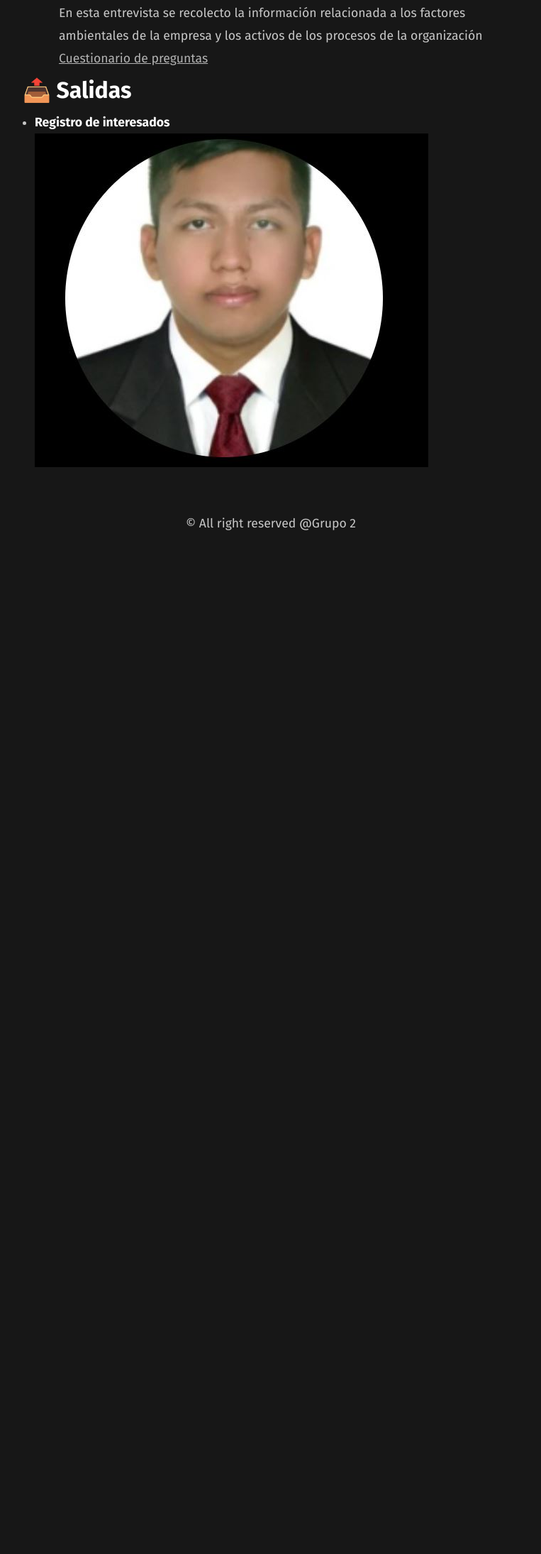
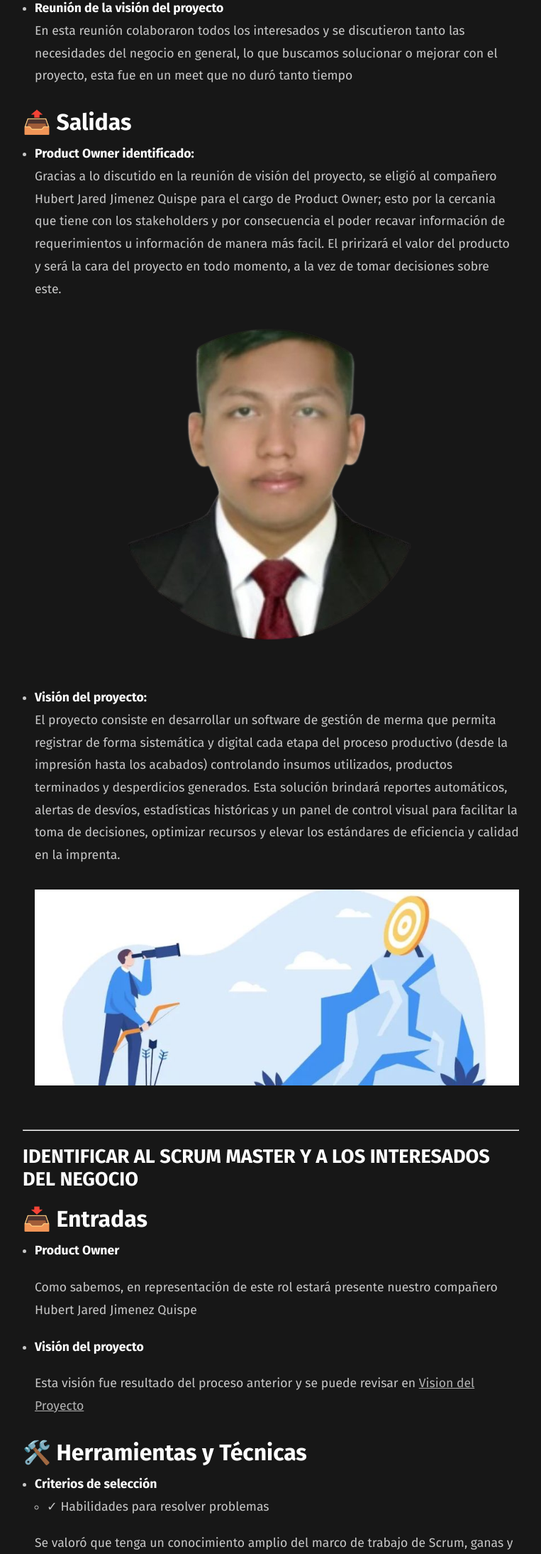
Before and after one commit to AnLiu69/blog_software_merma, an Astro site: page /posts/AvanceSprint in a window 1280 px wide. Shown: the part 611-2800 px from the top of the page at 71% size, without its empty margins (258-1021 px from the left). Before the commit the page ends 1397 px from the top, so only its background shows below. Built offline with nearby package versions, Linux system fonts and the light colour scheme; Astro itself is replaced by a stand-in of ours.

Commit message:
Subiendo proceso 1 y 2 Sprint 1

```diff
--- a/src/pages/posts/AvanceSprint.md
+++ b/src/pages/posts/AvanceSprint.md
@@ -4,23 +4,115 @@ title: "Avances por sprint"
 order: 6
 ---
 
+<h1 id="sprint-1">SPRINT 1</h1>
+
 ### CREAR LA VISIÓN DEL PROYECTO
 
 ## 📥 Entradas
 
 - **Caso de negocio del proyecto**
-    ##
-    HILMART Industria Gráfica S.A. es una empresa especializada en ofrecer soluciones integrales en el área de las artes gráficas. Con una amplia experiencia en el sector, se ha consolidado como un aliado estratégico para sus clientes, brindando servicios de impresión de alta calidad, corte de precisión, doblado y acabados personalizados, adaptándose a las necesidades específicas de cada proyecto.
-
+  ##
+  HILMART Industria Gráfica S.A. es una empresa especializada en ofrecer soluciones integrales en el área de las artes gráficas. Con una amplia experiencia en el sector, se ha consolidado como un aliado estratégico para sus clientes, brindando servicios de impresión de alta calidad, corte de precisión, doblado y acabados personalizados, adaptándose a las necesidades específicas de cada proyecto.
+##
 ## 🛠️ Herramientas y Técnicas
 
 - **Reunión de la visión del proyecto**
-  - ✓ Cuestionarios y encuestas
-    - **Entrevista realizada al gerente:**
-    En esta entrevista se recolecto la información relacionada a los factores ambientales de la empresa y los activos de los procesos de la organización
-    [Cuestionario de preguntas](https://drive.google.com/file/d/185SsD_mluJr5nOuaApIf8bq4qmznVv9B/view?usp=drive_link)
+En esta reunión colaboraron todos los interesados y se discutieron tanto las necesidades del negocio en general, lo que buscamos solucionar o mejorar con el proyecto, esta fue en un meet que no duró tanto tiempo
+##
+## 📤 Salidas
+
+- **Product Owner identificado:**
+Gracias a lo discutido en la reunión de visión del proyecto, se eligió al compañero Hubert Jared Jimenez Quispe para el cargo de Product Owner; esto por la cercania que tiene con los stakeholders y por consecuencia el poder recavar información de requerimientos u información de manera más facil. El pririzará el valor del producto y será la cara del proyecto en todo momento, a la vez de tomar decisiones sobre este.
+![Foto del Product Owner](/OWNER-NEW.png)
+##
+- <span id="vision-proyecto"><strong>Visión del proyecto:</strong></span>
+El proyecto consiste en desarrollar un software de gestión de merma que permita registrar de forma sistemática y digital cada etapa del proceso productivo (desde la impresión hasta los acabados) controlando insumos utilizados, productos terminados y desperdicios generados. Esta solución brindará reportes automáticos, alertas de desvíos, estadísticas históricas y un panel de control visual para facilitar la toma de decisiones, optimizar recursos y elevar los estándares de eficiencia y calidad en la imprenta.
+![Representación de la visión del proyecto](/VISION_PROYECTO.JPG)
+
+##
+---
+### IDENTIFICAR AL SCRUM MASTER Y A LOS INTERESADOS DEL NEGOCIO
+
+## 📥 Entradas
+
+- **Product Owner**
+  ##
+  Como sabemos, en representación de este rol estará presente nuestro compañero Hubert Jared Jimenez Quispe
+##
+- **Visión del proyecto**
+  ##
+  Esta visión fue resultado del proceso anterior y se puede revisar en [Vision del Proyecto](#vision-proyecto)
+##
+## 🛠️ Herramientas y Técnicas
+
+- **Criterios de selección**
+  - ✓ Habilidades para resolver problemas
+  ##
+  Se valoró que tenga un conocimiento amplio del marco de trabajo de Scrum, ganas y facultades de resolver los problemas que surjan en el desarrollo del problema.
+  ##
+  - ✓ Disponibilidad
+  ##
+  Se valoró que esté disponible a través de varios medios de comunicación para que el equipo Scrum le pueda consultar cualquier duda o inconveniente que tengan, llamadas, correos, o hasta presencialmente si es posible. Asimismo deberia tener la disponibilidad de gestionar o cuadrar las reuniones correspondientes con el equipo.
+  ##
+  - ✓ Compromiso
+  ##
+  Se valoró que esté dispuesto a asegurar un ambiente propicio para el equipo Scrum, así garantizando la entrega exitosa de proyectos Scrum
+  ##
+  - ✓ Estilo de liderazgo de apoyo
+  ##
+  Se valoró que cuente con algún estilo de liderazgo, aunque se valorará más los perfiles de líderes de apoyo, líder directivo o líder de entrenamiento
+  ##
 
 ## 📤 Salidas
 
-- **Registro de interesados**
-    ![Foto del Product Owner](/OWNER.JPG)
+- **Scrum Master identificado:**
+Gracias a la evaluación de los miembros del equipo en base a los criterios de selección, se eligió al compañero Rodrigo Melecio Flores Mayta para el cargo de Scrum Master; esto por el cumplimento de los criterios de selección, por haber llevado el curso de SCRUM antes y tener familiaridad con las tecnologías usadas en el desarrollo del proyecto. El será el facilitador del equipo y el que apoye en todo momento al equipo Scrum para que se termine con exito el proyecto.
+![Foto del Scrum Master](/MASTER-NEW.png)
+##
+- **Interesados del negocio identificados**
+Con respecto a los interesados del negocio, estos hacen referencia a los clientes y usuarios a los que el proyecto les otorgará valor, en nuestro caso ubicamos a los siguientes iteresados, esto mediante la reunión de vision del proyecto y con información proporcionada por el cliente
+
+![Cuadro de Interesados del negocio](/Interesados-del-negocio.JPG)
+
+##
+---
+### FORMAR EL EQUIPO SCRUM
+
+## 📥 Entradas
+
+- **Product Owner**
+  ##
+  CContenido
+##
+- **Scrum Master**
+  ##
+  EContenido
+##
+- **Visión del proyecto**
+  ##
+  EContenido
+##
+## 🛠️ Herramientas y Técnicas
+
+- **Criterios de selección del Equipo Scrum**
+  - ✓ Habilidades para resolver problemas
+  ##
+  Se valoró que tenga un conocimiento amplio del marco de trabajo de Scrum, ganas y facultades de resolver los problemas que surjan en el desarrollo del problema.
+  ##
+  - ✓ Disponibilidad
+  ##
+  Se valoró que esté disponible a través de varios medios de comunicación para que el equipo Scrum le pueda consultar cualquier duda o inconveniente que tengan, llamadas, correos, o hasta presencialmente si es posible. Asimismo deberia tener la disponibilidad de gestionar o cuadrar las reuniones correspondientes con el equipo.
+  ##
+  - ✓ Compromiso
+  ##
+  Se valoró que esté dispuesto a asegurar un ambiente propicio para el equipo Scrum, así garantizando la entrega exitosa de proyectos Scrum
+  ##
+  - ✓ Estilo de liderazgo de apoyo
+  ##
+  Se valoró que cuente con algún estilo de liderazgo, aunque se valorará más los perfiles de líderes de apoyo, líder directivo o líder de entrenamiento
+  ##
+
+## 📤 Salidas
+
+- **Equipo Scrum identificado:**
+Gracias a la evaluación de los miembros del equipo en base a los criterios de selección, se eligió al compañero Rodrigo Melecio Flores Mayta para el cargo de Scrum Master; esto por el cumplimento de los criterios de selección, por haber llevado el curso de SCRUM antes y tener familiaridad con las tecnologías usadas en el desarrollo del proyecto. El será el facilitador del equipo y el que apoye en todo momento al equipo Scrum para que se termine con exito el proyecto.
--- a/src/styles/global.css
+++ b/src/styles/global.css
@@ -96,6 +96,13 @@ p {
   transform: scale(1);
 }
 
+img {
+  display: block;
+  margin: 2rem auto; /* separa de arriba/abajo y centra horizontalmente */
+  max-width: 100%;
+}
+
+
 @media screen and (min-width: 700px) {
   .container {
     width: 60%;
--- a/src/styles/markdown.css
+++ b/src/styles/markdown.css
@@ -43,6 +43,12 @@ h5 {
 }
 h6 {
   font-size: 1.2rem;
+}
+
+img {
+  display: block;
+  margin: 2rem auto; /* separa de arriba/abajo y centra horizontalmente */
+  max-width: 100%;
 }
 
 /* Body text */
```
Also changed, not shown: public/Interesados-del-negocio.JPG (added), public/MASTER-NEW.png (added), public/OWNER-NEW.png (added), public/VISION_PROYECTO.JPG (added), src/layouts/BaseLayout.astro (line endings or trailing spaces).
